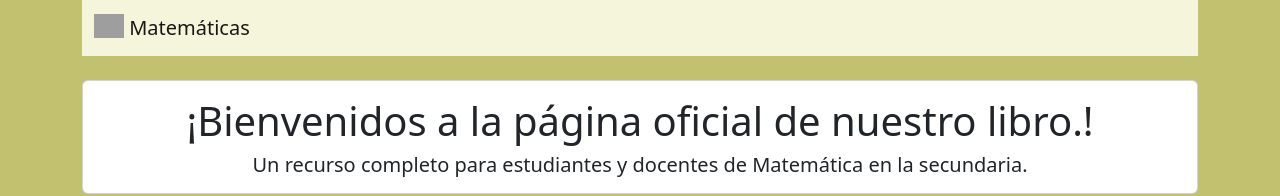
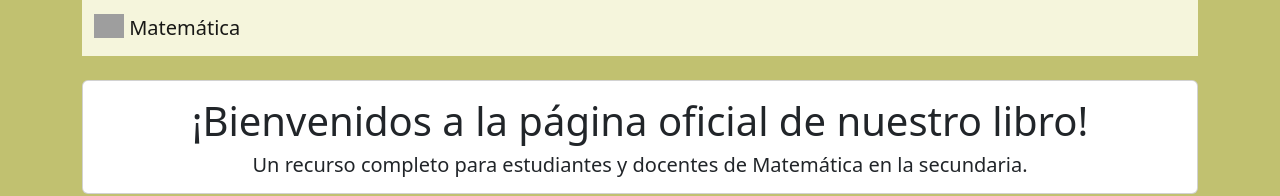
Before and after one commit to germanvache/math_book, a plain HTML site: page index.html in a window 1280 px wide. Shown: the top 196 px of the page. Drawn offline with nearby package versions, Linux system fonts and the light colour scheme; grey boxes are pictures that could not be loaded.

Commit message:
Update index.html

```diff
--- a/index.html
+++ b/index.html
@@ -40,7 +40,7 @@
                   <div class="container-fluid">
                     <a class="navbar-brand" href="#">
                       <img src="https://i.ibb.co/dgmSzd3/Screenshot-20241207-210800-2.png"" alt="Logo" width="30" height="24" class="d-inline-block align-text-top">
-                      Matemáticas
+                      Matemática
                     </a>
                   </div>
                 </nav>
@@ -58,7 +58,7 @@
 <div class="card text-center">
 
   <div class="card-body">
-    <h1 class="card-title">¡Bienvenidos a la página oficial de nuestro libro.!</h1>
+    <h1 class="card-title">¡Bienvenidos a la página oficial de nuestro libro!</h1>
     <h5 class="card-text">Un recurso completo para estudiantes y docentes de Matemática en la secundaria.</h5>
 
   </div>
@@ -88,7 +88,7 @@
                 <div class="card-body">
                   <h5 class="card-title">Nuestro Libro</h5>
                   <p class="card-text">Te presentamos el libro de Matemática para primero y segundo año de secundaria. Una herramienta imprescindible para estudiantes y profesores!</p>
-                  <a href="https://labordeeditor.com.ar/shop/matematica-1-2da-edicion-41728#attr=" class="btn btn-primary" target="_blank" >Comprar Ahora</a>
+                  <a href="https://matematica1.vercel.app" class="btn btn-primary" target="_blank" >Comprar Ahora</a>
                 </div>
               </div>
             </div>
```
